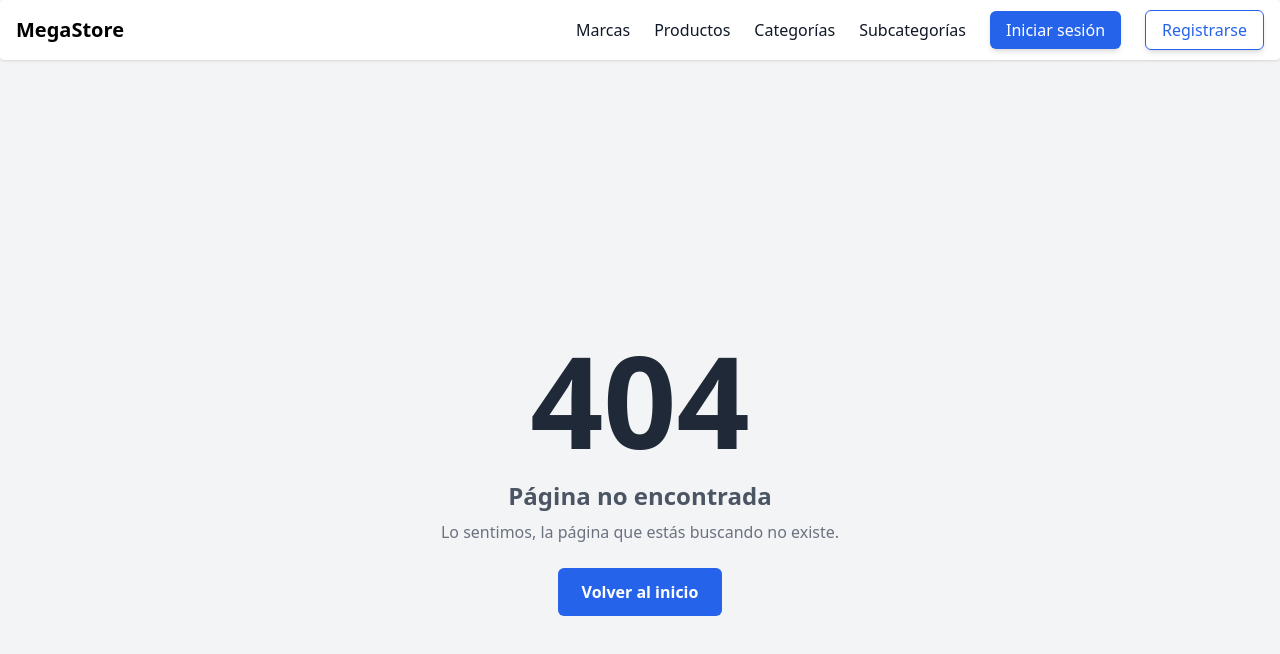
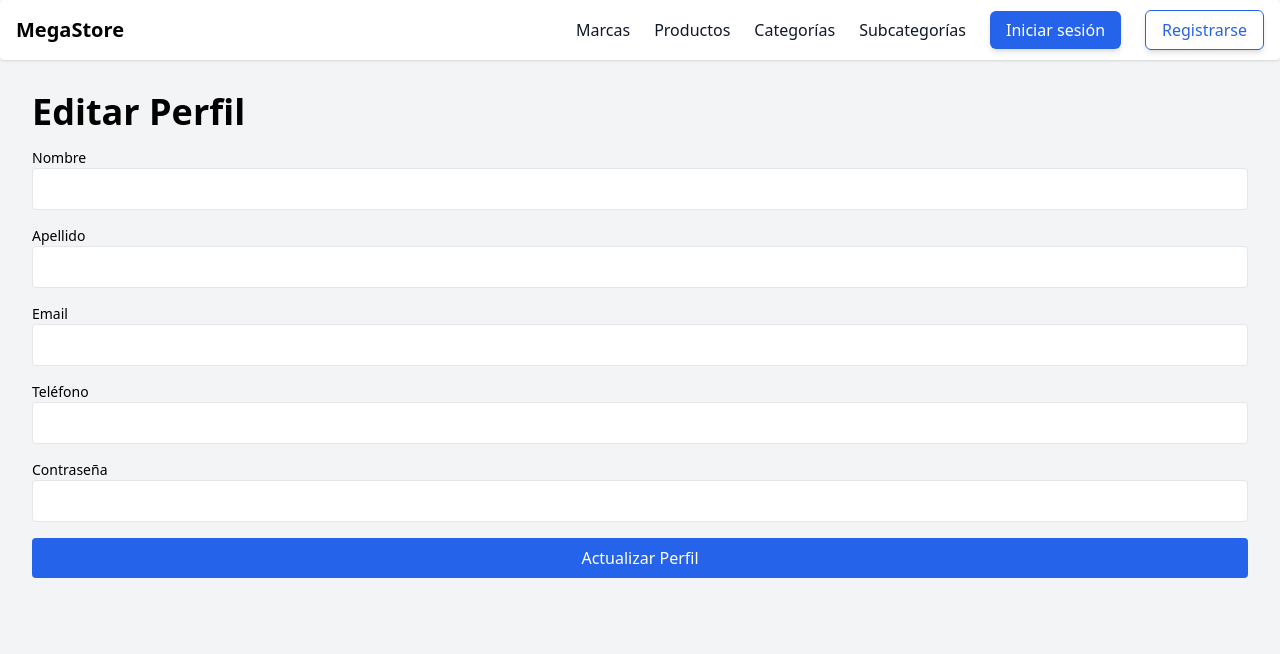
Before and after one commit to LucasPeshu/Mega-store-frontend, a React (Create React App) app: page /edit-profile/1 in a window 1280 px wide. Before the commit this address had no page. Shown: the top 654 px of the page. Built offline with nearby package versions, Linux system fonts and the light colour scheme; no server answers.

Commit message:
Implementacion de la pagina Editar datos personales

```diff
--- a/src/components/navigation/navbar.jsx
+++ b/src/components/navigation/navbar.jsx
@@ -4,11 +4,14 @@ import { FaBars, FaTimes } from "react-icons/fa";
 const Navbar = () => {
   const [isOpen, setIsOpen] = useState(false);
   const [isAuthenticated, setIsAuthenticated] = useState(false);
+  const [user, setUser] = useState(null);
 
   useEffect(() => {
     // Verificar si existe la clave 'usuario' en el localStorage
     const user = localStorage.getItem("usuario");
     if (user) {
+      // Si el usuario existe, parsea el valor y lo guarda en el estado `user`
+      setUser(JSON.parse(user)); // Usamos JSON.parse para convertirlo de string a objeto
       setIsAuthenticated(true);
     } else {
       setIsAuthenticated(false);
@@ -23,6 +26,7 @@ const Navbar = () => {
     // Eliminar la clave 'usuario' del localStorage para cerrar sesión
     localStorage.removeItem("usuario");
     setIsAuthenticated(false);
+    setUser(null); // Limpiar el estado de `user` al cerrar sesión
   };
 
   return (
@@ -93,7 +97,16 @@ const Navbar = () => {
               </>
             )}
 
-            {isAuthenticated && (
+          {isAuthenticated && (
+            <>
+              <li>
+                <a
+                  href={`/edit-profile/${user.id}`}  // Interpolamos el id del usuario aquí
+                  className="py-2 px-4 text-gray-900 hover:text-blue-700 transition"
+                >
+                  Editar Perfil
+                </a>
+              </li>
               <li>
                 <button
                   onClick={handleLogout}
@@ -102,7 +115,8 @@ const Navbar = () => {
                   Cerrar sesión
                 </button>
               </li>
-            )}
+            </>
+          )}
           </ul>
         </div>
 
--- /dev/null
+++ b/src/containers/pages/dashboard/Users/EditProfile.jsx
@@ -0,0 +1,162 @@
+import React, { useEffect, useState } from "react";
+import { connect } from "react-redux";
+import { get_usuarios_detail } from "../../../../redux/actions/usuarios/users";
+import { useParams } from "react-router-dom";
+import axios from "axios";
+
+const EditProfile = ({ get_usuarios_detail, usuario }) => {
+  const params = useParams();
+  const id = params.id;
+
+  const [nombre, setNombre] = useState("");
+  const [apellido, setApellido] = useState("");
+  const [email, setEmail] = useState("");
+  const [telefono, setTelefono] = useState("");
+  const [contrasena, setContrasena] = useState("");
+  const [showModalSuccess, setShowModalSuccess] = useState(false);
+  const [showModalError, setShowModalError] = useState(false);
+  const [errorMessage, setErrorMessage] = useState("");
+
+  useEffect(() => {
+    get_usuarios_detail(id);
+  }, [get_usuarios_detail, id]);
+
+  useEffect(() => {
+    if (usuario) {
+      setNombre(usuario.nombre);
+      setApellido(usuario.apellido);
+      setEmail(usuario.email);
+      setTelefono(usuario.telefono || "");
+      setContrasena(usuario.contrasena || "");
+    }
+  }, [usuario]);
+
+  const onSubmitUpdate = async (e) => {
+    e.preventDefault();
+    try {
+      await axios.patch(`http://localhost:8080/api/usuarios/actualizar_datos/${id}`, {
+        nombre,
+        apellido,
+        telefono,
+        email,
+        contrasena,
+      });
+      setShowModalSuccess(true);
+    } catch (err) {
+      setErrorMessage("Error al actualizar el usuario.");
+      console.error(err);
+      setShowModalError(true);
+    }
+  };
+
+  const closeModal = () => {
+    setShowModalSuccess(false);
+    setShowModalError(false);
+    setErrorMessage("");
+  };
+
+  return (
+    <div className="min-h-screen p-4">
+      <h1 className="text-4xl font-bold mb-4">Editar Perfil</h1>
+      <form onSubmit={onSubmitUpdate} className="space-y-4">
+        <div>
+          <label className="block text-sm font-medium">Nombre</label>
+          <input
+            type="text"
+            value={nombre}
+            onChange={(e) => setNombre(e.target.value)}
+            className="w-full p-2 border rounded"
+            required
+          />
+        </div>
+
+        <div>
+          <label className="block text-sm font-medium">Apellido</label>
+          <input
+            type="text"
+            value={apellido}
+            onChange={(e) => setApellido(e.target.value)}
+            className="w-full p-2 border rounded"
+            required
+          />
+        </div>
+
+        <div>
+          <label className="block text-sm font-medium">Email</label>
+          <input
+            type="email"
+            value={email}
+            onChange={(e) => setEmail(e.target.value)}
+            className="w-full p-2 border rounded"
+            required
+          />
+        </div>
+
+        <div>
+          <label className="block text-sm font-medium">Teléfono</label>
+          <input
+            type="text"
+            value={telefono}
+            onChange={(e) => setTelefono(e.target.value)}
+            className="w-full p-2 border rounded"
+          />
+        </div>
+
+        <div>
+          <label className="block text-sm font-medium">Contraseña</label>
+          <input
+            type="password"
+            value={contrasena}
+            onChange={(e) => setContrasena(e.target.value)}
+            className="w-full p-2 border rounded"
+          />
+        </div>
+
+        <button
+          type="submit"
+          className="w-full py-2 bg-blue-600 text-white rounded"
+        >
+          Actualizar Perfil
+        </button>
+      </form>
+
+      {showModalSuccess && (
+        <div className="fixed inset-0 flex items-center justify-center">
+          <div className="bg-white p-6 rounded-lg shadow-lg">
+            <h2 className="text-xl font-bold">Éxito</h2>
+            <p>El perfil se ha actualizado correctamente.</p>
+            <button
+              onClick={closeModal}
+              className="mt-4 bg-green-600 text-white px-4 py-2 rounded-md"
+            >
+              Cerrar
+            </button>
+          </div>
+        </div>
+      )}
+
+      {showModalError && (
+        <div className="fixed inset-0 flex items-center justify-center">
+          <div className="bg-white p-6 rounded-lg shadow-lg">
+            <h2 className="text-xl font-bold">Error</h2>
+            <p>{errorMessage}</p>
+            <button
+              onClick={closeModal}
+              className="mt-4 bg-red-600 text-white px-4 py-2 rounded-md"
+            >
+              Cerrar
+            </button>
+          </div>
+        </div>
+      )}
+    </div>
+  );
+};
+
+const mapStateToProps = (state) => ({
+  usuario: state.usuarios.usuario, // Asegúrate de que "usuario" esté bien definido en el estado global
+});
+
+export default connect(mapStateToProps, {
+  get_usuarios_detail,
+})(EditProfile);
--- a/src/hocs/routes/routes.js
+++ b/src/hocs/routes/routes.js
@@ -12,6 +12,7 @@ import SubcategoriasDetalle from "../../containers/pages/dashboard/Subcategorias
 import Register from "../../containers/pages/dashboard/Users/Register";
 import Login from "../../containers/pages/dashboard/Users/Login";
 import RecoverPassword from "../../containers/pages/dashboard/Users/RecoverPassword";
+import EditProfile from "../../containers/pages/dashboard/Users/EditProfile";
 
 const AppRoutes = () => {
   return (
@@ -29,6 +30,7 @@ const AppRoutes = () => {
       <Route path="/register" element={<Register />} />
       <Route path="/login" element={<Login />} />
       <Route path="/recoverpassword" element={<RecoverPassword />} />
+      <Route path="/edit-profile/:id" element={<EditProfile />} />
     </Routes>
   );
 };
--- /dev/null
+++ b/src/redux/actions/usuarios/types.js
@@ -0,0 +1,6 @@
+export const GET_USUARIOS_SUCCES = "GET_USUARIOS_SUCCES";
+export const GET_USUARIOS_FAIL = "GET_USUARIOS_FAIL";
+
+export const GET_USUARIOS_DETAIL_SUCCES =
+  "GET_USUARIOS_DETAIL_SUCCES";
+export const GET_USUARIOS_DETAIL_FAIL = "GET_USUARIOS_DETAIL_FAIL";
--- /dev/null
+++ b/src/redux/actions/usuarios/users.js
@@ -0,0 +1,65 @@
+import axios from "axios";
+import {
+  GET_USUARIOS_SUCCES,
+  GET_USUARIOS_FAIL,
+  GET_USUARIOS_DETAIL_SUCCES,
+  GET_USUARIOS_DETAIL_FAIL,
+} from "./types";
+
+export const get_usuarios = () => async (dispatch) => {
+  const config = {
+    headers: {
+      accept: "application/json",
+    },
+  };
+
+  try {
+    const res = await axios.get(
+      "http://localhost:8080/api/usuarios/listar"
+    );
+    if (res.status === 200) {
+      dispatch({
+        type: GET_USUARIOS_SUCCES,
+        payload: res.data,
+      });
+    } else {
+      dispatch({
+        type: GET_USUARIOS_FAIL,
+      });
+    }
+  } catch (error) {
+    dispatch({
+      type: GET_USUARIOS_FAIL,
+    });
+  }
+};
+
+export const get_usuarios_detail = (id) => async (dispatch) => {
+  const config = {
+    headers: {
+      Accept: "application/json",
+    },
+  };
+
+  try {
+    const res = await axios.get(
+      `http://localhost:8080/api/usuarios/${id}`,
+      config
+    );
+
+    if (res.status === 200) {
+      dispatch({
+        type: GET_USUARIOS_DETAIL_SUCCES,
+        payload: res.data,
+      });
+    } else {
+      dispatch({
+        type: GET_USUARIOS_DETAIL_FAIL,
+      });
+    }
+  } catch (error) {
+    dispatch({
+      type: GET_USUARIOS_DETAIL_FAIL,
+    });
+  }
+};
--- a/src/redux/reducers/index.js
+++ b/src/redux/reducers/index.js
@@ -3,10 +3,12 @@ import marcas from "./marcas";
 import categorias from "./categorias";
 import subcategorias from "./subcategorias";
 import productos from "./productos";
+import usuarios from "./usuarios";
 
 export default combineReducers({
   marcas,
   categorias,
   subcategorias,
   productos,
+  usuarios,
 });
--- /dev/null
+++ b/src/redux/reducers/usuarios.js
@@ -0,0 +1,40 @@
+import {
+  GET_USUARIOS_SUCCES,
+  GET_USUARIOS_FAIL,
+  GET_USUARIOS_DETAIL_SUCCES,
+  GET_USUARIOS_DETAIL_FAIL,
+} from "../actions/usuarios/types";
+
+const initialState = {
+  usuario: null,
+  usuarios: null
+};
+
+export default function usuarios(state = initialState, action) {
+  const { type, payload } = action;
+
+  switch (type) {
+    case GET_USUARIOS_SUCCES:
+      return {
+        ...state,
+        usuarios: payload
+      };
+    case GET_USUARIOS_FAIL:
+      return {
+        ...state,
+        usuarios: null
+      };
+    default:
+      return state;
+    case GET_USUARIOS_DETAIL_SUCCES:
+      return {
+        ...state,
+        usuario: payload
+      };
+    case GET_USUARIOS_DETAIL_FAIL:
+      return {
+        ...state,
+        usuario: null
+      };
+  }
+}
```
